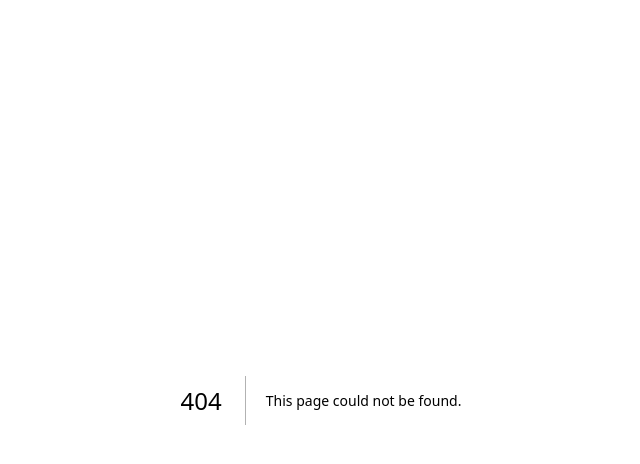
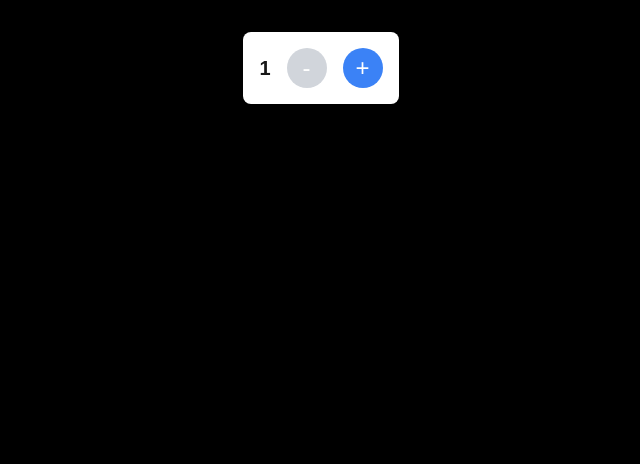
Before and after one commit to snehaaw/cprg306-assignments, a Next.js app: page /week-4 in a window 1280 px wide. Before the commit this address had no page. Shown: the top 464 px of the page, without its empty margins (319-959 px from the left). Built offline with nearby package versions, Linux system fonts and the light colour scheme.

Commit message:
did week-4 assignment
created new-item.js and page.js in week-4 and added buttons, Linked the week-4 in page.js

```diff
--- a/app/page.js
+++ b/app/page.js
@@ -5,8 +5,8 @@
     <main>
       <h1>CPRG 306: Web Development 2 - Assignments</h1>
       <Link href="/week-2" className="text-blue-600 hover:underline">Week 2 Assignment</Link> <br/>
-      <Link href="/week-3" className="text-blue-600 hover:underline">Week 3 Assignment</Link>
-
+      <Link href="/week-3" className="text-blue-600 hover:underline">Week 3 Assignment</Link><br/>
+      <Link href="/week-4" className="text-blue-600 hover:underline">Week 4 Assignment</Link>
     </main>
   );
 }
--- /dev/null
+++ b/app/week-4/new-item.js
@@ -0,0 +1,45 @@
+'use client';
+
+import { useState } from 'react';
+
+export default function NewItem() {
+
+  const [quantity, setQuantity] = useState(1);
+
+  function increment () {
+    if (quantity < 20) {
+      setQuantity(quantity + 1);
+    }
+  };
+
+  function decrement  () {
+    if (quantity > 1) {
+      setQuantity(quantity - 1);
+    }
+  };
+
+  return (
+    <div className="flex justify-center items-start min-h-screen bg-black pt-8">
+    <div className="bg-white p-4 rounded-lg shadow-lg flex items-center space-x-4 w-auto">
+
+      <span className="text-xl font-bold">{quantity}</span>
+
+      <button
+        onClick={decrement}
+        disabled={quantity === 1}
+        className="bg-blue-500 text-white rounded-full  w-10 h-10 flex justify-center items-center text-2xl disabled:bg-gray-300"
+      >
+        -
+      </button>
+
+      <button
+        onClick={increment}
+        disabled={quantity === 20}
+        className="bg-blue-500 text-white rounded-full w-10 h-10 flex justify-center items-center text-2xl disabled:bg-gray-300"
+      >
+          +
+        </button>
+      </div>
+    </div>
+  );
+}
--- /dev/null
+++ b/app/week-4/page.js
@@ -0,0 +1,10 @@
+import NewItem from './new-item';
+
+export default function Week4Page() {
+  return (
+    <div>
+
+      <NewItem />
+    </div>
+  );
+}
```
